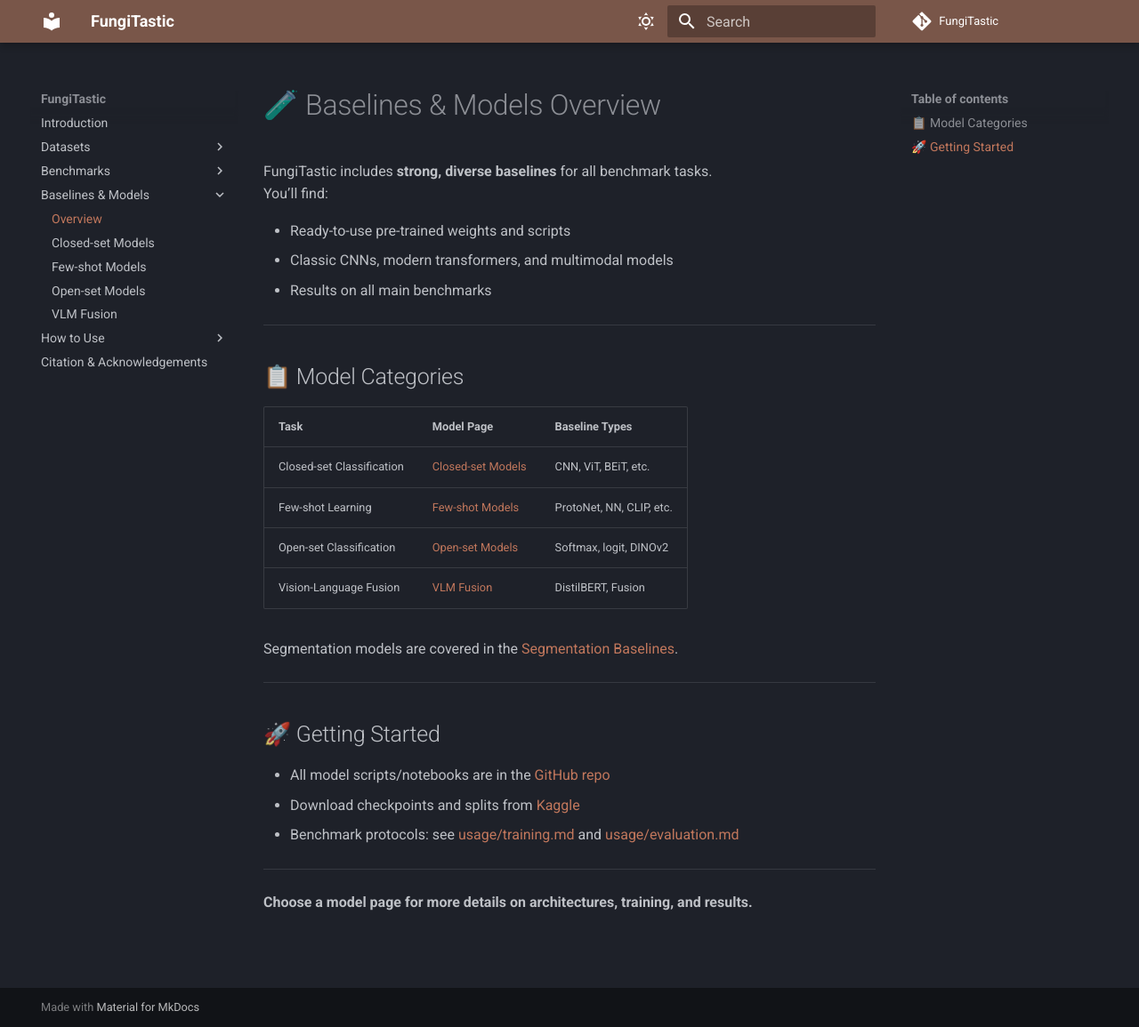
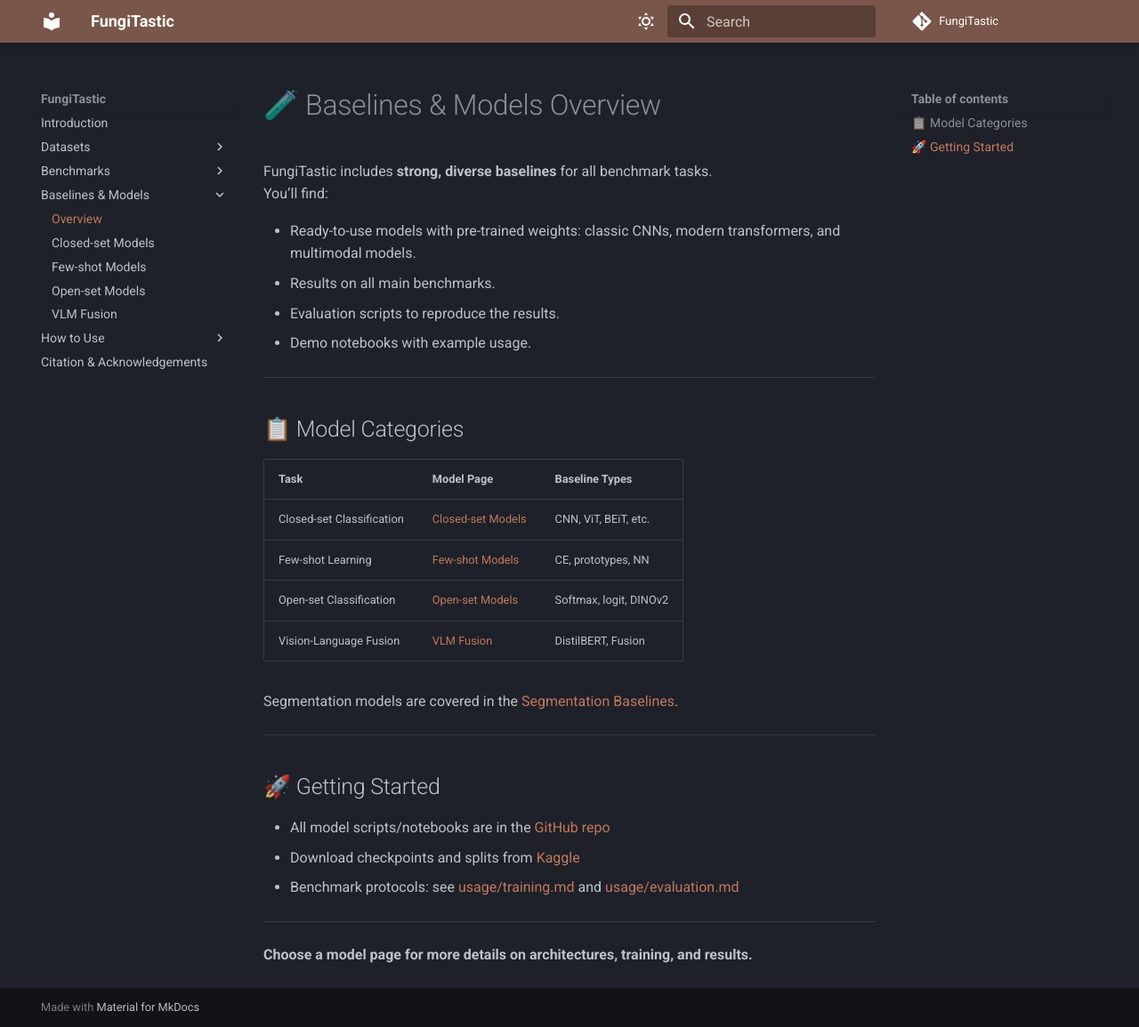
Before and after one commit to BohemianVRA/FungiTastic, an MkDocs documentation site: the page built from docs/baselines_and_models.md, in a window 1280 px wide and 1155 px high. Shown: the whole window at 89% size. Built offline with MkDocs 1.6.1 and Material for MkDocs 9.7.7, drawn with Linux system fonts in a browser that asks for light colours; comment, search, counter and statistics services are not loaded.

Commit message:
Broken link fix + small text updates

```diff
--- a/docs/baselines_and_models.md
+++ b/docs/baselines_and_models.md
@@ -3,9 +3,10 @@
 FungiTastic includes **strong, diverse baselines** for all benchmark tasks.
 You’ll find:
 
-- Ready-to-use pre-trained weights and scripts
-- Classic CNNs, modern transformers, and multimodal models
-- Results on all main benchmarks
+- Ready-to-use models with pre-trained weights: classic CNNs, modern transformers, and multimodal models.
+- Results on all main benchmarks.
+- Evaluation scripts to reproduce the results.
+- Demo notebooks with example usage.
 
 ---
 
@@ -13,10 +14,10 @@ You’ll find:
 
 | Task                    | Model Page                        | Baseline Types           |
 |-------------------------|-----------------------------------|--------------------------|
-| Closed-set Classification | [Closed-set Models](closed.md)   | CNN, ViT, BEiT, etc.     |
-| Few-shot Learning         | [Few-shot Models](few_shot.md)   | ProtoNet, NN, CLIP, etc. |
-| Open-set Classification   | [Open-set Models](open.md)       | Softmax, logit, DINOv2   |
-| Vision-Language Fusion    | [VLM Fusion](vlm.md)             | DistilBERT, Fusion       |
+| Closed-set Classification | [Closed-set Models](closed)   | CNN, ViT, BEiT, etc.     |
+| Few-shot Learning         | [Few-shot Models](few_shot)   | CE, prototypes, NN       |
+| Open-set Classification   | [Open-set Models](open)       | Softmax, logit, DINOv2   |
+| Vision-Language Fusion    | [VLM Fusion](vlm)             | DistilBERT, Fusion       |
 
 Segmentation models are covered in the [Segmentation Baselines](segmentation.md).
 
--- a/mkdocs.yaml
+++ b/mkdocs.yaml
@@ -46,10 +46,10 @@ nav:
       - Segmentation Task: benchmarks/segmentation.md
   - Baselines & Models:
       - Overview: baselines_and_models.md
-      - Closed-set Models: models/closed.md
-      - Few-shot Models: models/few_shot.md
-      - Open-set Models: models/open.md
-      - VLM Fusion: models/vlm.md
+      - Closed-set Models: baselines_and_models/closed.md
+      - Few-shot Models: baselines_and_models/few_shot.md
+      - Open-set Models: baselines_and_models/open.md
+      - VLM Fusion: baselines_and_models/vlm.md
   - How to Use:
       - Downloading the Dataset: usage/download.md
       - Training Your Model: usage/training.md
```
Also changed, not shown: docs/baselines_and_models/few_shot.md (+5 -3 lines), docs/baselines_and_models/segmentation.md (added, +1 -0 lines), docs/index.md (+3 -4 lines).
